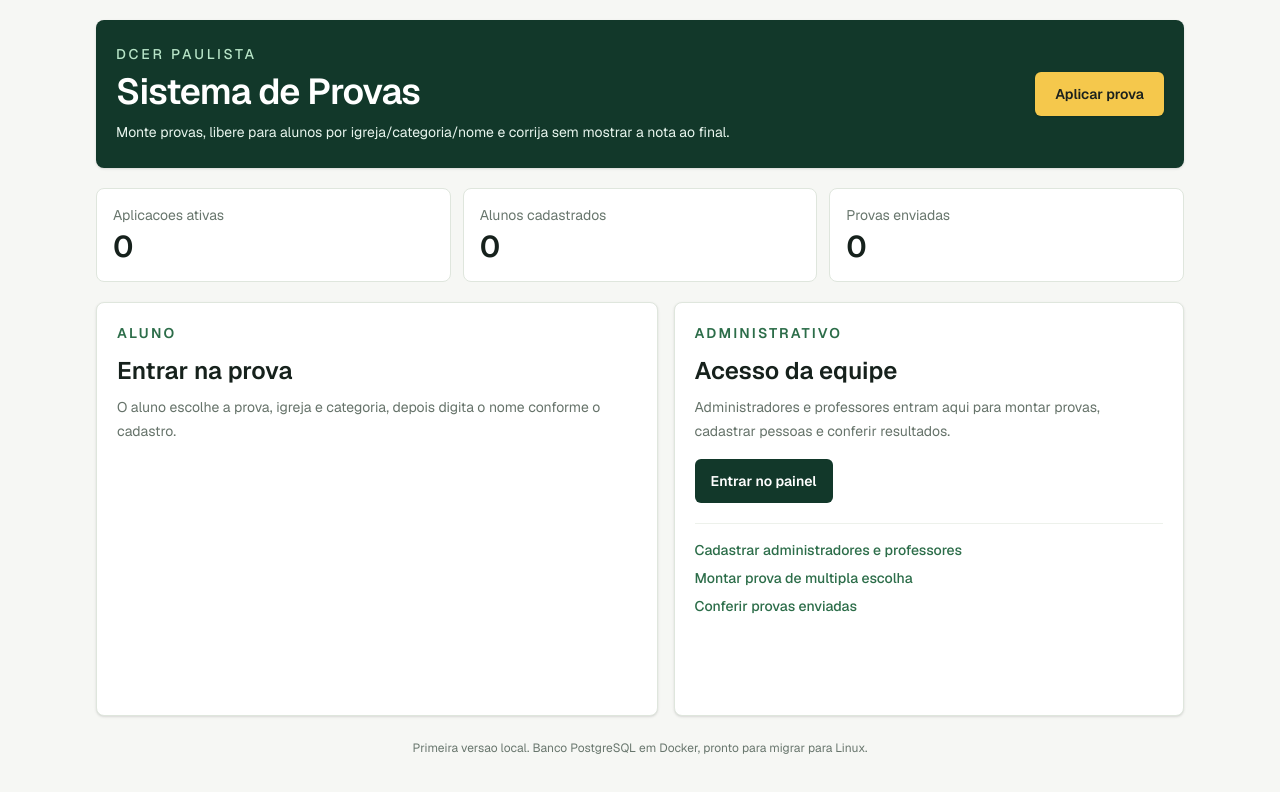
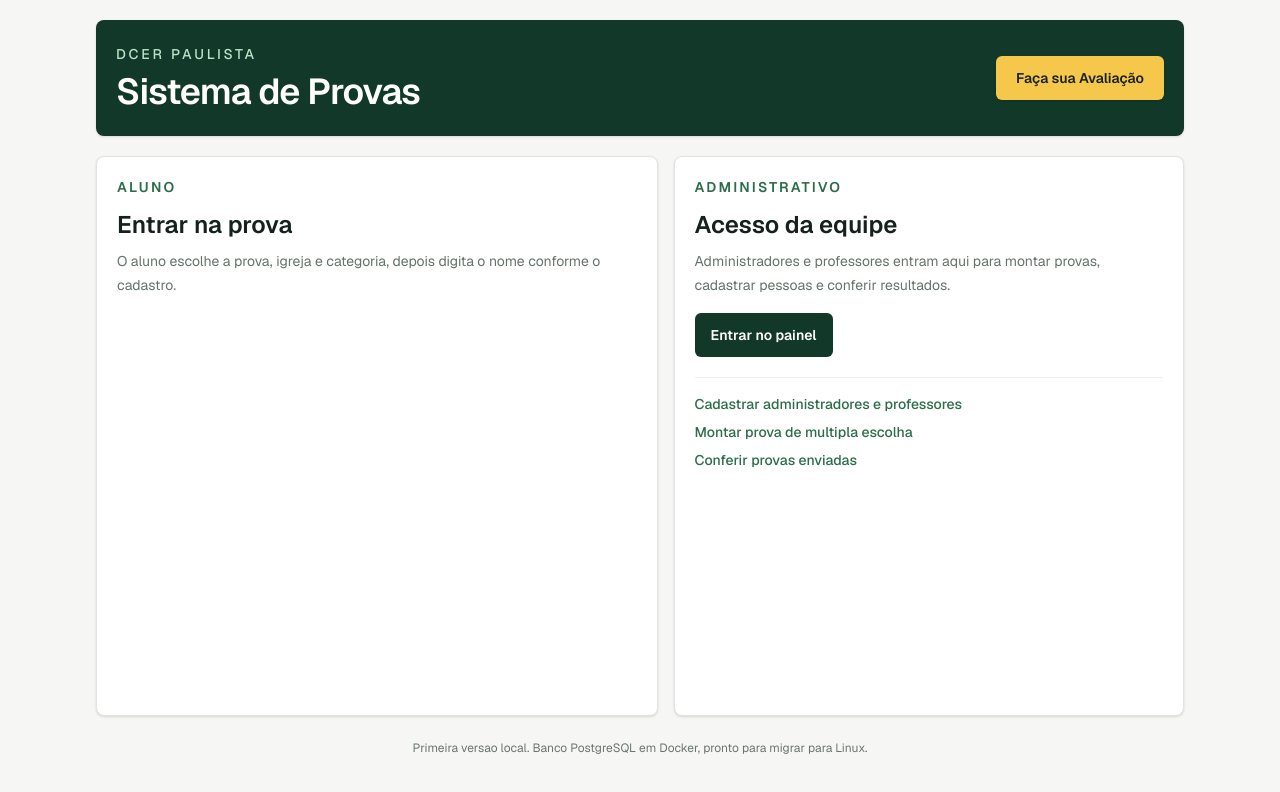
Before and after one commit to woodcubesi/prova-dcer, a Next.js app in the folder provas-dcer/: page / in a window 1280 px wide. Shown: the top 792 px of the page. Built offline with nearby package versions, Linux system fonts and the light colour scheme; no server answers; the database is empty.

Commit message:
Simplify public home page

```diff
--- a/provas-dcer/src/app/page.tsx
+++ b/provas-dcer/src/app/page.tsx
@@ -1,47 +1,20 @@
 import Link from "next/link";
-import { prisma } from "@/lib/prisma";
 
-export const dynamic = "force-dynamic";
-
-export default async function Home() {
-  const [activeApplications, students, submittedAttempts] = await Promise.all([
-    prisma.examApplication.count({ where: { active: true } }),
-    prisma.student.count({ where: { active: true } }),
-    prisma.attempt.count({ where: { status: "SUBMITTED" } }),
-  ]);
-
+export default function Home() {
   return (
     <main className="mx-auto flex min-h-screen w-full max-w-6xl flex-col px-4 py-5 sm:px-6 lg:px-8">
       <header className="flex flex-col gap-4 rounded-lg bg-[#12382a] px-5 py-6 text-white shadow-sm sm:flex-row sm:items-center sm:justify-between">
         <div>
           <p className="text-sm font-medium uppercase tracking-[0.2em] text-[#b7e4c7]">DCER Paulista</p>
           <h1 className="mt-2 text-3xl font-semibold tracking-tight sm:text-4xl">Sistema de Provas</h1>
-          <p className="mt-2 max-w-2xl text-sm leading-6 text-[#e8f5ee]">
-            Monte provas, libere para alunos por igreja/categoria/nome e corrija sem mostrar a nota ao final.
-          </p>
         </div>
         <Link
           href="/prova"
           className="inline-flex items-center justify-center rounded-md bg-[#f5c84c] px-5 py-3 text-sm font-semibold text-[#1b211d] shadow-sm transition hover:bg-[#ebbd3a]"
         >
-          Aplicar prova
+          Faça sua Avaliação
         </Link>
       </header>
-
-      <section className="mt-5 grid gap-3 sm:grid-cols-3">
-        <div className="rounded-lg border border-[#dfe6dd] bg-white p-4">
-          <p className="text-sm text-[#68766d]">Aplicacoes ativas</p>
-          <p className="mt-1 text-3xl font-semibold">{activeApplications}</p>
-        </div>
-        <div className="rounded-lg border border-[#dfe6dd] bg-white p-4">
-          <p className="text-sm text-[#68766d]">Alunos cadastrados</p>
-          <p className="mt-1 text-3xl font-semibold">{students}</p>
-        </div>
-        <div className="rounded-lg border border-[#dfe6dd] bg-white p-4">
-          <p className="text-sm text-[#68766d]">Provas enviadas</p>
-          <p className="mt-1 text-3xl font-semibold">{submittedAttempts}</p>
-        </div>
-      </section>
 
       <section className="mt-5 grid flex-1 gap-4 lg:grid-cols-[1.1fr_1fr]">
         <Link
```
